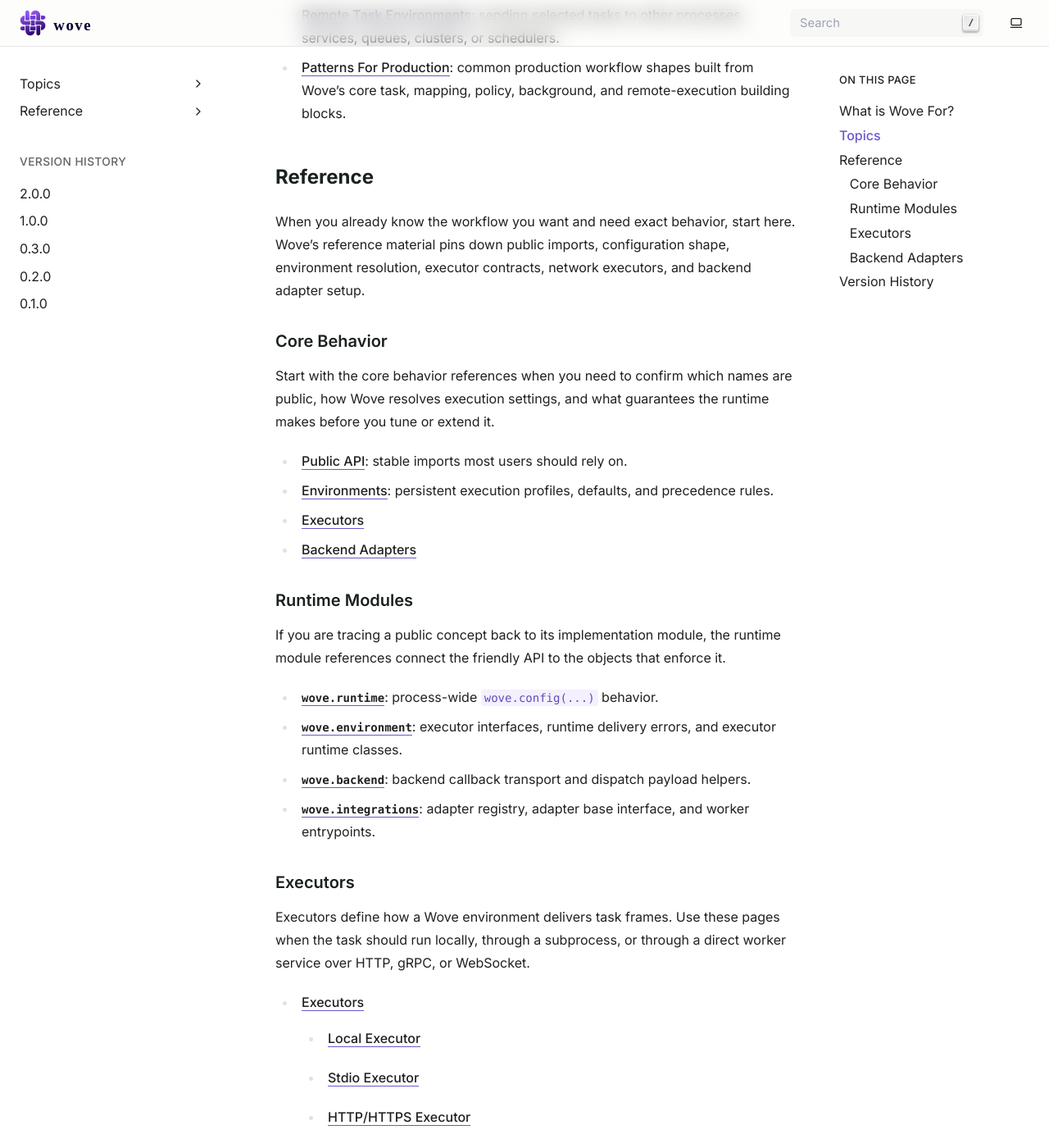
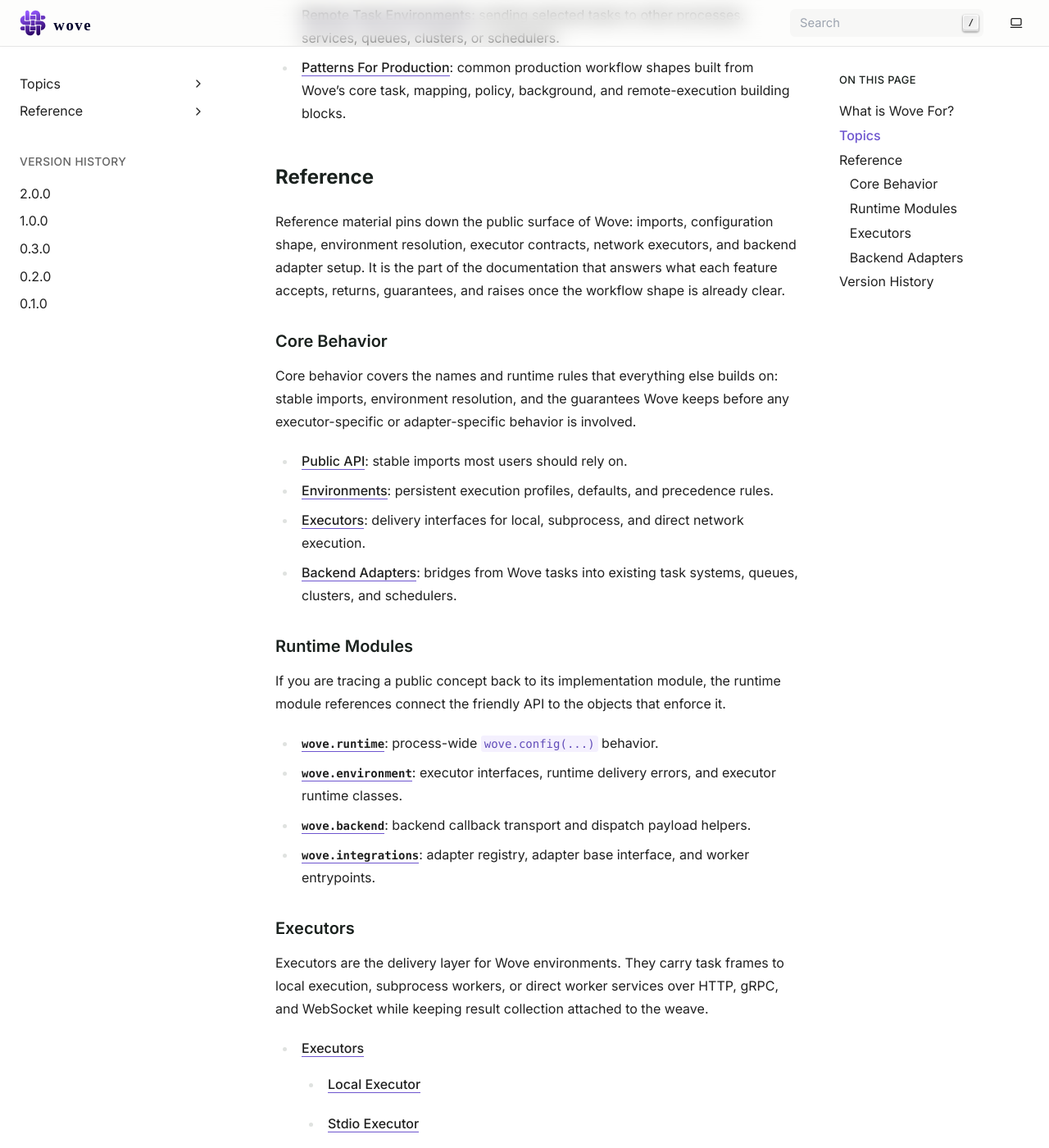
Before and after one commit to curvedinf/wove, a Sphinx documentation site: the page built from docs/index.md, in a window 1280 px wide and 1400 px high, scrolled down 1983 px. Shown: the whole window at 82% size. Built offline with Sphinx 7.4.7, drawn with Linux system fonts in a browser that asks for light colours; some of the changed text lies outside the part shown.

Commit message:
doc wording

```diff
--- a/docs/index.md
+++ b/docs/index.md
@@ -40,16 +40,16 @@ The topic path starts with the smallest useful weave, then adds the things real
 
 ## Reference
 
-When you already know the workflow you want and need exact behavior, start here. Wove's reference material pins down public imports, configuration shape, environment resolution, executor contracts, network executors, and backend adapter setup.
+Reference material pins down the public surface of Wove: imports, configuration shape, environment resolution, executor contracts, network executors, and backend adapter setup. It is the part of the documentation that answers what each feature accepts, returns, guarantees, and raises once the workflow shape is already clear.
 
 ### Core Behavior
 
-Start with the core behavior references when you need to confirm which names are public, how Wove resolves execution settings, and what guarantees the runtime makes before you tune or extend it.
+Core behavior covers the names and runtime rules that everything else builds on: stable imports, environment resolution, and the guarantees Wove keeps before any executor-specific or adapter-specific behavior is involved.
 
 - [Public API](reference/api/wove.md): stable imports most users should rely on.
 - [Environments](reference/environments/index.md): persistent execution profiles, defaults, and precedence rules.
-- [Executors](reference/executors/index.md)
-- [Backend Adapters](reference/backend-adapters/index.md)
+- [Executors](reference/executors/index.md): delivery interfaces for local, subprocess, and direct network execution.
+- [Backend Adapters](reference/backend-adapters/index.md): bridges from Wove tasks into existing task systems, queues, clusters, and schedulers.
 
 ### Runtime Modules
 
@@ -62,7 +62,7 @@ If you are tracing a public concept back to its implementation module, the runti
 
 ### Executors
 
-Executors define how a Wove environment delivers task frames. Use these pages when the task should run locally, through a subprocess, or through a direct worker service over HTTP, gRPC, or WebSocket.
+Executors are the delivery layer for Wove environments. They carry task frames to local execution, subprocess workers, or direct worker services over HTTP, gRPC, and WebSocket while keeping result collection attached to the weave.
 
 - [Executors](reference/executors/index.md)
   - [Local Executor](reference/executors/local-executor.md)
@@ -74,7 +74,7 @@ Executors define how a Wove environment delivers task frames. Use these pages wh
 
 ### Backend Adapters
 
-Backend adapters are separate from direct executors because the existing backend owns delivery behavior: queueing, scheduling, retries, worker placement, or batch execution. Use these pages when a Wove task should enter infrastructure your project already runs.
+Backend adapters are separate from direct executors because an existing task system owns delivery behavior: queueing, scheduling, retries, worker placement, or batch execution. They let a Wove task enter infrastructure the project already runs while Wove keeps the task result attached to the local weave.
 
 - [Backend Adapters](reference/backend-adapters/index.md)
   - [Celery](reference/backend-adapters/celery.md)
```
Also changed, not shown: README.md (+6 -6 lines).
